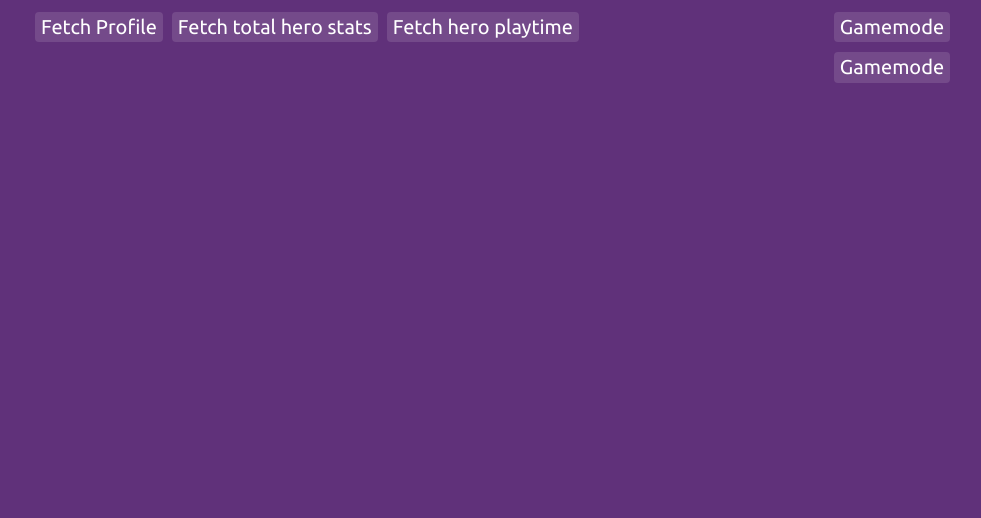
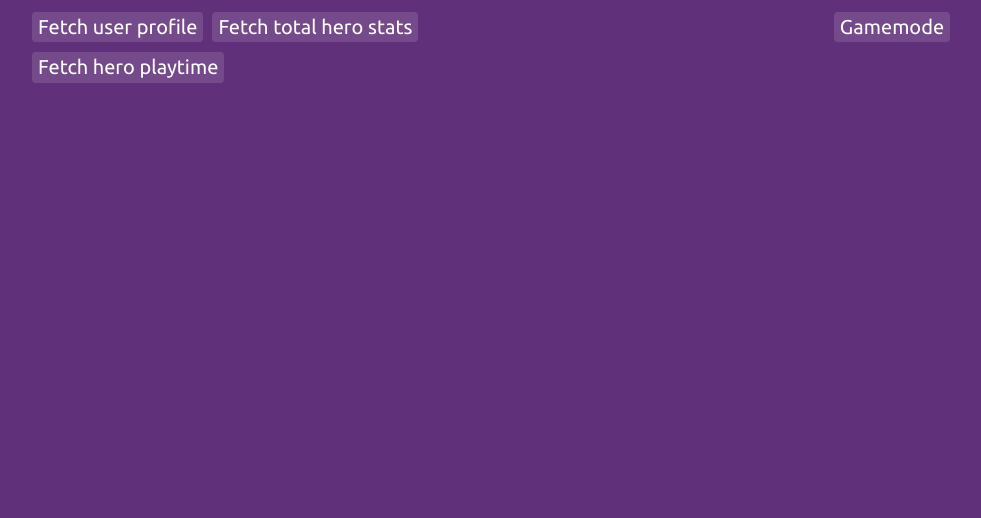
Before and after one commit to oskareriksson/webapplicationdevelopment-final, a plain HTML site: page index.html in a window 1280 px wide. Shown: the part 282-800 px from the top of the page, without its empty margins (38-1019 px from the left). Drawn offline with nearby package versions, Linux system fonts and the light colour scheme.

Commit message:
Realised I only need one gamemode button

```diff
--- a/css/main.css
+++ b/css/main.css
@@ -72,5 +72,9 @@ input {
 		transform: scale(1.1);
 		transition: transform .07s;
 	}
+
+	.fetch {
+		text-align: left;
+	}
 	/*---------------------------------*/
 /*---------------------------------*/
--- a/index.html
+++ b/index.html
@@ -50,8 +50,8 @@
 		</div>
 
 		<div class="row">
-			<div class="col-xs-6">
-				<button id="fetchprofile">Fetch Profile</button>
+			<div class="col-xs-6 fetch">
+				<button id="fetchprofile">Fetch user profile</button>
 				<button id="fetchtotal">Fetch total hero stats</button>
 				<button id="fetchplaytime">Fetch hero playtime</button>
 			</div>
@@ -60,13 +60,6 @@
 				<div class="dropdown">
 					<button id="d1">Gamemode</button>
 					<ul class="dropdown-menu dropdown-menu-right" id="menu1">
-						<li><a href="#">Quickplay</a></li>
-						<li><a href="#">Competitive</a></li>
-					</ul>
-				</div>
-				<div class="dropdown">
-					<button id="d2">Gamemode</button>
-					<ul class="dropdown-menu dropdown-menu-right" id="menu2">
 						<li><a href="#">Quickplay</a></li>
 						<li><a href="#">Competitive</a></li>
 					</ul>
--- a/js/myScript.js
+++ b/js/myScript.js
@@ -39,10 +39,6 @@ $(document).ready(function(){
 		$("#menu1").toggle("slow");
 	});
 
-	$("#d2").click(function(){
-		$("#menu2").toggle("slow");
-	});
-
 	$("#fetchprofile").click(function(){
 		$btag = $("#btag").val().replace("#", "-");
 		$platform = $('input[name="platform"]:checked').val();
```
